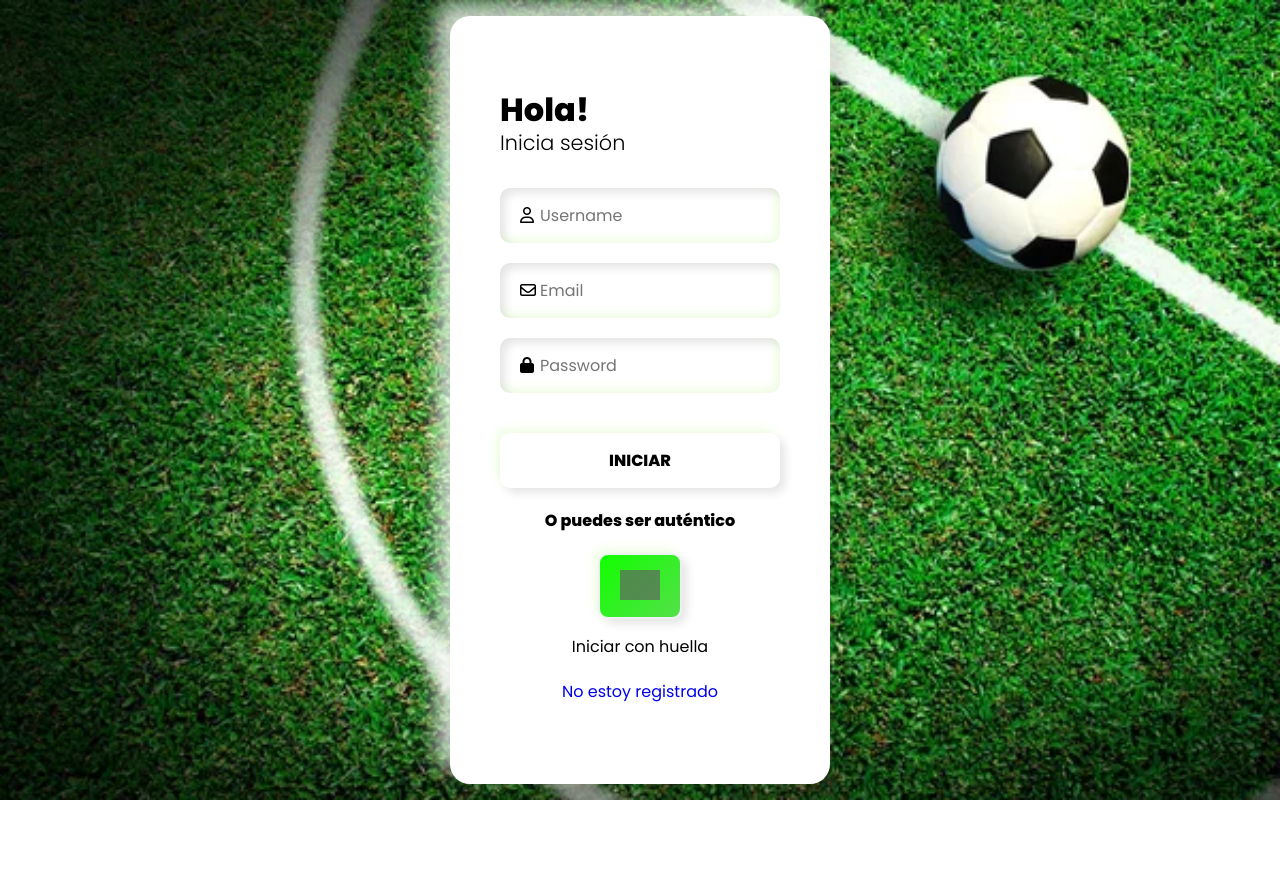
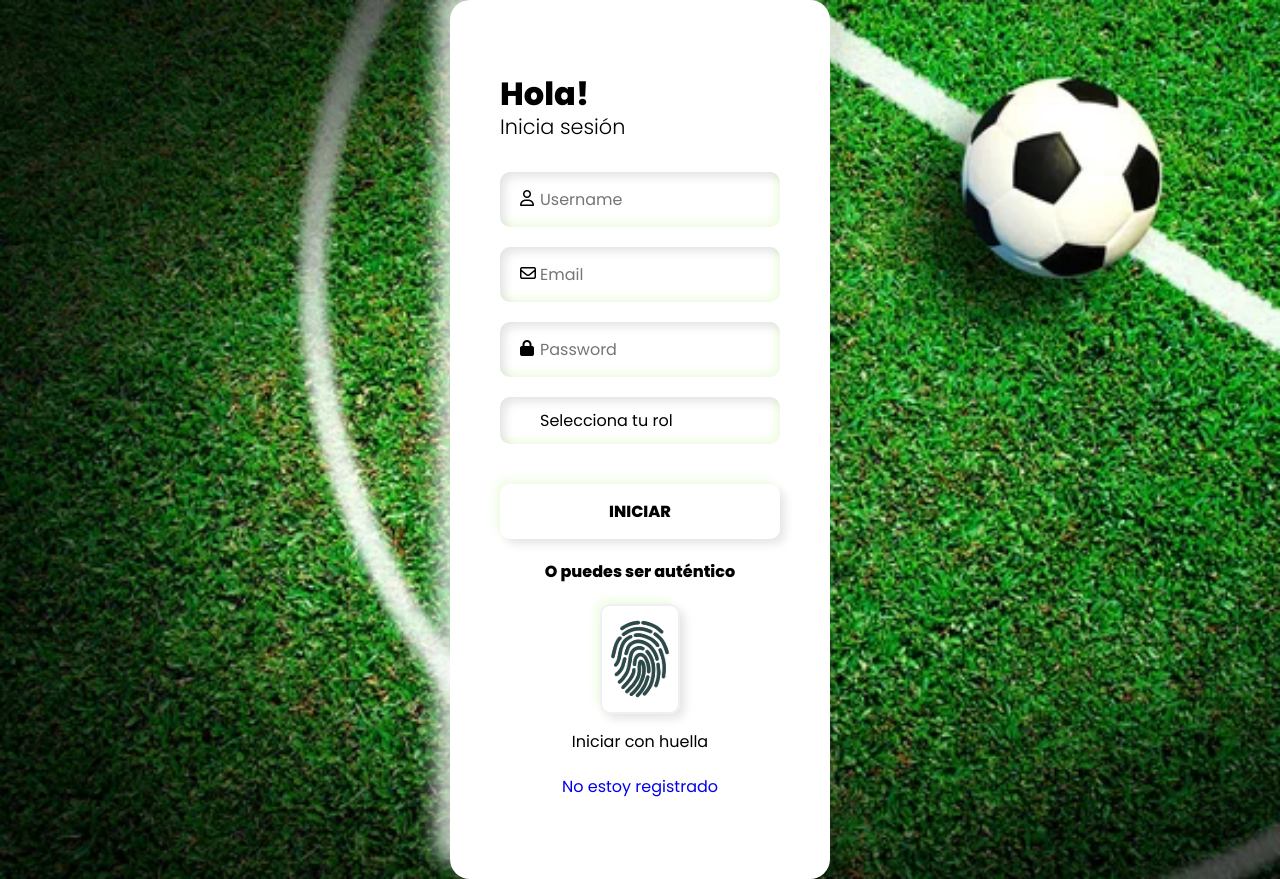
Before and after one commit to mbrazales/Player-Profit-v.03, a PHP site: page /prueba25/login.php in a window 1280 px wide. Before the commit the page ends 800 px from the top, so only its background shows below. Run offline with PHP 8.4, Linux system fonts and the light colour scheme; grey boxes are pictures that could not be loaded.

Commit message:
version v.024

```diff
--- a/CSS/styles_login.css
+++ b/CSS/styles_login.css
@@ -63,14 +63,39 @@
 
 .login form .inputbox input[type="text"],
 .login form .inputbox input[type="email"],
-.login form .inputbox input[type="password"] {
+.login form .inputbox input[type="password"],
+.login form .inputbox select {
     width: 100%;
     padding: 15px 20px;
     padding-left: 40px;
     margin-bottom: 20px;
     box-shadow: inset 5px 5px 10px rgba(0, 0, 0, 0.1),
     inset -5px -5px 10px #f2fee7;
+    border-radius: 10px;
+    font-size: 1em;
+    background: transparent;
+    border: none;
+    outline: none;
 }
+
+.login form .inputbox select {
+    appearance: none; /* Para quitar el estilo por defecto del selector */
+}
+
+#rol {
+    width: 100%;
+    padding: 15px 20px;
+    padding-left: 40px;
+    margin-bottom: 20px;
+    box-shadow: inset 5px 5px 10px rgba(0, 0, 0, 0.1),
+    inset -5px -5px 10px #f2fee7;
+    border-radius: 10px;
+    font-size: 1em;
+    background: transparent;
+    border: none;
+    outline: none;
+}
+
 
 .login form .inputbox i {
     position: absolute;
@@ -109,10 +134,44 @@
     border: 2.5px solid #edf1f4;
     padding: 15px 20px 10px;
     border-radius: 10px;
-    background: linear-gradient(315deg,rgb(84, 224, 74),rgb(17, 255, 0));
+    background-image: url('../IMG/fingerPrint_01.png');
+    background-size: contain; /* Ajustar el tamaño de la imagen para que quepa dentro del contenedor */
+    background-position: center; /* Centrar la imagen dentro del contenedor */
+    background-repeat: no-repeat; /* Evitar que la imagen se repita */
+    position: relative;
+    width: 80px;
+    height: 110px;
 }
 
-.login .huella .huellacaja img {
+
+.login .huella .huellacaja::before {
+    content: "";
+    position: absolute;
+    top: 0;
+    left: 0;
+    width: 100%;
+    height: 100%;
+    border-radius: 10px;
+    background-image: url('../IMG/fingerPrint_02.png');
+    background-size: contain;
+    background-position: center;
+    background-repeat: no-repeat;
+    animation: animate 4s ease-in-out infinite;
+}
+
+@keyframes animate {
+    0% {
+        background-image: url('../IMG/fingerPrint_02.png'); /* Start with the second image */
+    }
+    50% {
+        background-image: url('../IMG/fingerPrint_01.png'); /* Transition to the first image */
+    }
+    100% {
+        background-image: url('../IMG/fingerPrint_02.png'); /* End with the second image */
+    }
+}
+
+/*.login .huella .huellacaja img {
     max-width: 40px;
     filter: invert(1);
     animation: animate 1s linear infinite;
@@ -125,7 +184,7 @@
     100% {
         opacity: 0.5;
     }
-}
+}*/
 
 .login .huella p {
     font-weight: 500;
--- a/Vistas/Vista_Carro.php
+++ b/Vistas/Vista_Carro.php
@@ -136,10 +136,6 @@
 
                     <li class="nav-item">
                         <a class="nav-link" href="../Vistas/Vista_ObrasMaestras.php">VIDEOS</a>
-                    </li>
-
-                    <li class="nav-item">
-                        <a class="nav-link" href="../Vistas/Vista_Gestion.php">GESTIÓN</a>
                     </li>
 
                 </ul>
--- a/Vistas/Vista_Galeria.php
+++ b/Vistas/Vista_Galeria.php
@@ -59,10 +59,6 @@
 
                     <li class="nav-item">
                         <a class="nav-link" href="../Vistas/Vista_ObrasMaestras.php">VIDEOS</a>
-                    </li>
-
-                    <li class="nav-item">
-                        <a class="nav-link" href="../Vistas/Vista_Gestion.php">GESTIÓN</a>
                     </li>
 
                 </ul>
--- a/Vistas/Vista_ObrasMaestras.php
+++ b/Vistas/Vista_ObrasMaestras.php
@@ -56,10 +56,6 @@
 
                     <li class="nav-item">
                         <a class="nav-link active" href="../Vistas/Vista_ObrasMaestras.php">VIDEOS</a>
-                    </li>
-
-                    <li class="nav-item">
-                        <a class="nav-link" href="../Vistas/Vista_Gestion.php">GESTIÓN</a>
                     </li>
 
                 </ul>
--- a/Vistas/Vista_Registro.php
+++ b/Vistas/Vista_Registro.php
@@ -112,10 +112,11 @@
                                 $contrasenias_iguales = comparar_contrasenias($pass1, $pass2);
                                 if ($contrasenia_valida && $contrasenias_iguales) {
                                     $hash_contrasenia = hashContrasenia($pass1);
-                                    crear_usuario($conexion, $email, $hash_contrasenia, $nombreUsuario);
+                                    crear_usuario($conexion, $email, $hash_contrasenia, $nombreUsuario, $idPermisos = 2);
                                     $_SESSION['email'] = $email;
                                     $_SESSION['pass'] = $hash_contrasenia;
                                     $_SESSION['nombre_usuario'] = $nombreUsuario;
+                                    $_SESSION['idPermisos'] = $idPermisos;
                                     header('location:../index.php');
                                 } elseif (!$contrasenia_valida) {
                                     echo $error_pass;
--- a/Vistas/Vista_TodosJugadores.php
+++ b/Vistas/Vista_TodosJugadores.php
@@ -133,10 +133,6 @@
 
                     <li class="nav-item">
                         <a class="nav-link" href="../Vistas/Vista_ObrasMaestras.php">VIDEOS</a>
-                    </li>
-
-                    <li class="nav-item">
-                        <a class="nav-link" href="../Vistas/Vista_Gestion.php">GESTIÓN</a>
                     </li>
 
                 </ul>
--- a/funciones.php
+++ b/funciones.php
@@ -79,18 +79,19 @@
 
 //Función para registrar nuevo usuario a la BD usuarios.
 //Toma por parámetro la conexión, el email y la contraseña previamente validados
-function crear_usuario($conexion, $email, $contrasenia, $nombre_usuario)
+function crear_usuario($conexion, $email, $contrasenia, $nombre_usuario, $idPermisos)
 {
 
     try {
         //1. Prepara la consulta
-        $sql = 'INSERT INTO usuarios(email, contrasenia, nombre_usuario) VALUES (:email,:pass,:nombre_usuario);';
+        $sql = 'INSERT INTO usuarios(email, contrasenia, nombre_usuario,idPermisos) VALUES (:email,:pass,:nombre_usuario,:idPermisos);';
         $consulta = $conexion->prepare($sql);
 
         //2. Une los parámetros
         $consulta->bindParam(':email', $email);
         $consulta->bindParam(':pass', $contrasenia);
         $consulta->bindParam(':nombre_usuario', $nombre_usuario);
+        $consulta->bindParam(':idPermisos', $idPermisos);
 
         //3. Ejecuta la consulta
         $consulta->execute();
--- a/login.php
+++ b/login.php
@@ -15,6 +15,11 @@
 if (!isset($_SESSION['nombre_usuario'])) {
     $_SESSION['nombre_usuario'] = null;
 }
+if (!isset($_SESSION['idPermisos'])) {
+    $_SESSION['idPermisos'] = null;
+}
+
+
 // Lógica para iniciar sesión, por ejemplo, después de que el usuario haya ingresado las credenciales correctamente.
 $_SESSION['loggedin'] = true;
 
@@ -54,13 +59,22 @@
                 </div>
 
                 <div class="inputbox">
-                    <input type="submit" name="submit" value="INICIAR">
+                    <select name="idPermisos" id="rol" required>
+                        <option value="">Selecciona tu rol</option>
+                        <option value="1">ADMINISTRADOR</option>
+                        <option value="2">USUARIO</option>
+                        <!-- Agrega más opciones según sea necesario -->
+                    </select>
+                </div>
+
+                <div class="inputbox">
+                    <input type="submit" name="enviar" value="INICIAR">
                 </div>
         </form>
         <h4>O puedes ser auténtico</h4>
         <div class="huella">
             <div class="huellacaja">
-                <img src="IMG/huella.png" alt="huella">
+
             </div>
             <p>Iniciar con huella</p>
         </div>
@@ -70,7 +84,7 @@
         <div class="error">
             <?php
             // Si se han producido errores durante el inicio de sesión, imprime los mensajes de error.
-            if ($_SERVER['REQUEST_METHOD'] === 'POST' && isset($_POST['submit'])) {
+            if ($_SERVER['REQUEST_METHOD'] === 'POST' && isset($_POST['enviar'])) {
                 if (!empty($email) && !empty($pass)) {
                     if (!$datos_validos) {
                         echo '<p>¡El usuario o la contraseña no son válidos!</p>';
@@ -96,12 +110,13 @@
 if ($_SERVER['REQUEST_METHOD'] === 'POST') {
 
     //Verifica si se ha enviado un formulario mediante el método POST y si existe un campo llamado 'submit'
-    if (isset($_POST['submit'])) {
+    if (isset($_POST['enviar'])) {
 
         //Si se cumple esta condición, el código continúa obteniendo los valores enviados a través del formulario para las variables $email, $pass y $nombre_usuario.
         $email = $_POST['email'];
         $pass = $_POST['pass'];
         $nombre_usuario = $_POST['nombre_usuario'];
+        $idPermisos = $_POST['idPermisos'];
 
         //Valido si los campos de email y password están vacíos
         if (!empty($email) && !empty($pass)) {
@@ -120,6 +135,7 @@
                 $_SESSION['email'] = $email;
                 $_SESSION['pass'] = $pass;
                 $_SESSION['nombre_usuario'] = $nombre_usuario;
+                $_SESSION['idPermisos'] = $idPermisos;
 
                 header('location:index.php');
             } else {
```
Also changed, not shown: Vistas/Vista_Favoritos.php (+4 -4 lines), Vistas/carro.php (+6 -3 lines), Vistas/index.php (deleted, +0 -21 lines), index.php (+22 -19 lines), IMG/fingerPrint_01.png (added), IMG/fingerPrint_02.png (added), IMG/huella.png (added).
